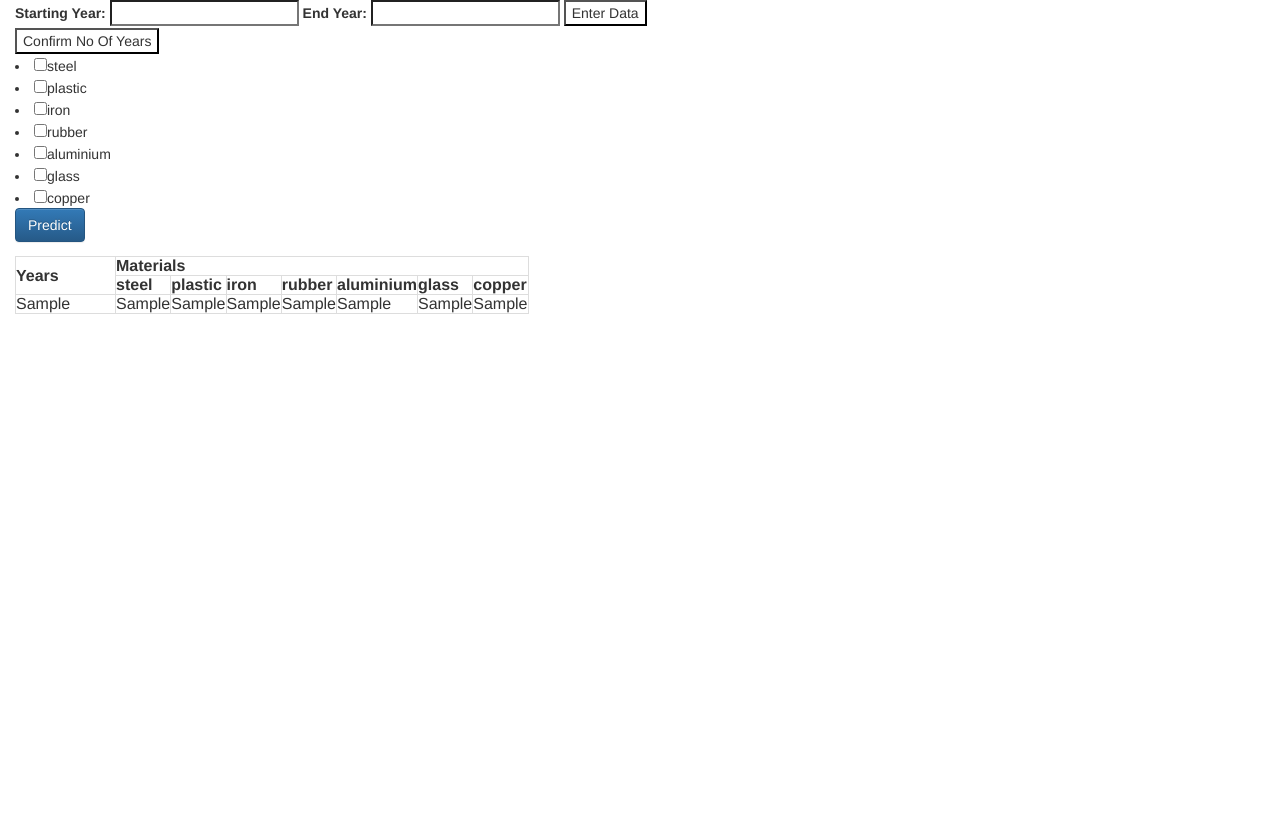
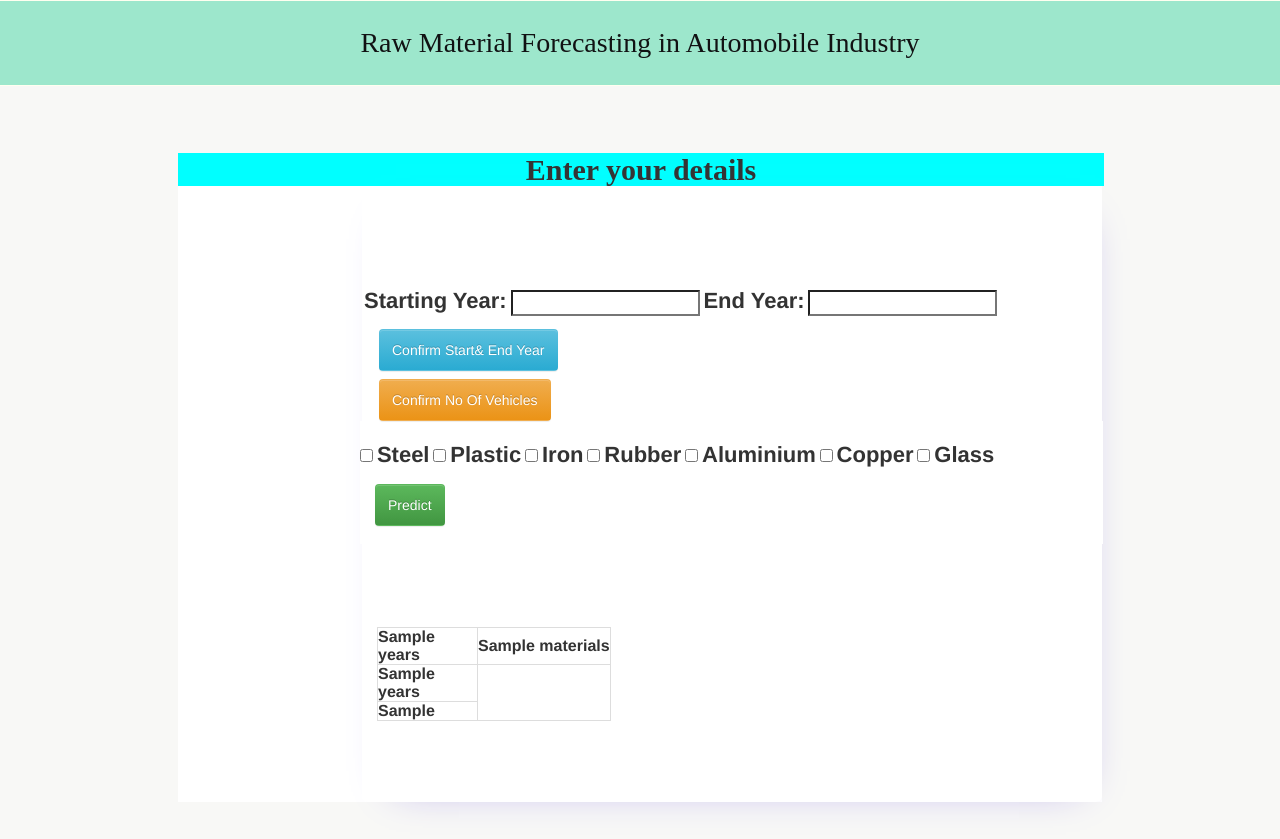
Before and after one commit to pratik4999/project1, a Flask app: template model/templates/index.html in a window 1280 px wide. Before the commit the page ends 314 px from the top, so only its background shows below. Run offline with Flask 2, Linux system fonts and the light colour scheme; the template is opened without the code that fills it: most values are stand-ins (such as "Sample title", 1, 10 or a date in 2020); parts of the project's set-up code (start-up, migrations or seed data) failed here and were passed over; some libraries are stand-ins or nearby versions.

Commit message:
first commit

```diff
--- a/model/app.py
+++ b/model/app.py
@@ -123,7 +123,15 @@ def predict():
                                 aluminium_to_render = str(aluminium_predict)[1:-1].replace(',',' '),
                                 glass_to_render = str(glass_predict)[1:-1].replace(',',' '),
                                 copper_to_render = str(copper_predict)[1:-1].replace(',',' '),
-
+                                Years = "Years",
+                                Materials = "Materials",
+                                Steel = "Steel",
+                                Plastic = "Plastic",
+                                Iron = "Iron",
+                                Rubber = "Rubber",
+                                Aluminium = "Aluminium",
+                                Glass = "Glass",
+                                Copper = "Copper"
                             )
 
 
--- a/model/static/script.js
+++ b/model/static/script.js
@@ -12,6 +12,9 @@ let dataToBeSend;
 var names;
 var checkedValues;
 var namesofcheck;
+
+
+
 
 function createNewElement(event) {
 
@@ -40,7 +43,7 @@ function createNewElement(event) {
 
 
     // newCarsBox.innerHTML = " <input type='number'  id=index > "
-    $('#data').append('<input type="number"  placeholder=" Enter No Of Vehicle Here "  name="value'+ i +'"    id="carinput'+ i +'" />');
+    $('#data').append('<input type="number"  placeholder=" Enter No Of Vehicle Here "  name="value'+ i +'"   pattern="[1-9]{1}[0-9]{7}"  id="carinput'+ i +'" />  ');
 
 
 	// document.getElementById("data").appendChild(txtNewInputBox).placeholder=startYear++;
@@ -64,78 +67,136 @@ function TotalYears() {
     for(var j=0;j<i;j++) {
     console.log(inputOfCars[j]);
     }
-
-
-
-
-    // const dict_values = { startYear, endYear }
-    // const s = JSON.stringify(dict_values);
-    // console.log(s);
-    // // window.alert(s);
-
-    // $.ajax({
-    //     url:"/",
-    //     type:"POST",
-    //     contentType : "application/json"
-    // })
-
 }
 
 
 
 
-// function confirmMaterial() {
-//     var values = [].filter.call(document.getElementsByName('checked_values'), function(c) {
-//         return c.checked;
-//       }).map(function(c) {
-//         return c.value;
-//       });
-//       document.getElementById('show').innerText = JSON.stringify('You Have Selected'+values).toString();
+// function hide_show_table(col_name)
+// {
+//  var checkbox_val=document.getElementById(col_name).checked;
+// if(checkbox_val=="true")
+// {
+//   var all_col=document.getElementsByClassName(col_name);
+//   for(var i=0;i<all_col.length;i++)
+//   {
+//    all_col[i].style.display="none";
+//   }
+//   document.getElementById(col_name+"_head").style.display="none";
+//   document.getElementById(col_name).checked="true";
+//  }
 
+//  else
+//  {
+//   var all_col=document.getElementsByClassName(col_name);
+//   for(var i=0;i<all_col.length;i++)
+//   {
+//    all_col[i].style.display="table-cell";
+//   }
+//   document.getElementById(col_name+"_head").style.display="table-cell";
+//   document.getElementById(col_name).checked="true";
+//  }
 // }
+
+function  checkingValues() {
+    var checkboxSteel = document.getElementById("materialSteel")
+    var checkboxPlastic = document.getElementById("materialPlastic")
+    var checkboxIron  = document.getElementById("materialIron")
+    var checkboxRubber = document.getElementById("materialRubber")
+    var checkboxAluminium = document.getElementById("materialAluminium")
+    var checkboxCopper = document.getElementById("materialCopper")
+    var checkboxGlass = document.getElementById("materialGlass")
+
+    var sch1 = document.getElementById("steelColHead")
+    var pch1 = document.getElementById("plasticColHead")
+    var ich1 = document.getElementById("ironColHead")
+    var rch1 = document.getElementById("rubberColHead")
+    var ach1 = document.getElementById("aluminiumColHead")
+    var gch1 = document.getElementById("glassColHead")
+    var cch1 = document.getElementById("copperColHead")
+
+    var sch2 = document.getElementById("steelCol")
+    var pch2 = document.getElementById("plasticCol")
+    var ich2 = document.getElementById("ironCol")
+    var rch2 = document.getElementById("rubberCol")
+    var ach2 = document.getElementById("aluminiumCol")
+    var gch2 = document.getElementById("glassCol")
+    var cch2 = document.getElementById("copperCol")
+
+
+    // steel
+    if(checkboxSteel.checked == true) {
+        sch1.style.display = "table-cell";
+        sch2.style.display = "table-cell";
+        sch2.style.width = "85px";
+    } else {
+        sch1.style.display = "none";
+        sch2.style.display = "none";
+    }
 
 
 
 
-// $("input :checkbox ").attr("checked",false).click(function()
-// {
-//     var shcolumn="."+$(this).attr("name");
-//     $ (shcolumn).toggle();
-// }
-
-
-// function confirmMaterial() {
-//     $("input :checkbox ").attr("checked",false).click(function()
-// {
-//     var shcolumn="."+$(this).attr("name");
-//     $ (shcolumn).toggle();
-// })
-// }
+    if(checkboxPlastic.checked == true) {
+        pch1.style.display = "table-cell";
+        pch2.style.display = "table-cell" ;
+        pch2.style.width = "85px";
+    } else {
+        pch1.style.display = "none";
+        pch2.style.display = "none";
+    }
 
 
 
-function hide_show_table(col_name)
-{
- var checkbox_val=document.getElementById(col_name).value;
- if(checkbox_val=="show")
- {
-  var all_col=document.getElementsByClassName(col_name);
-  for(var i=0;i<all_col.length;i++)
-  {
-   all_col[i].style.display="none";
-  }
-  document.getElementById(col_name+"_head").style.display="none";
-  document.getElementById(col_name).value="hide";
- }
 
- else
- {
-  var all_col=document.getElementsByClassName(col_name);
-  for(var i=0;i<all_col.length;i++)
-  {
-   all_col[i].style.display="table-cell";
-  }
-  document.getElementById(col_name+"_head").style.display="table-cell";
-  document.getElementById(col_name).value="show";
- }
+    // iron
+    if(checkboxIron.checked == true) {
+        ich1.style.display = "table-cell";
+        ich2.style.display = "table-cell";
+        ich2.style.width = "85px";
+    } else {
+        ich1.style.display = "none";
+        ich2.style.display = "none";
+    }
+
+    // rubber
+    if(checkboxRubber.checked == true) {
+        rch1.style.display = "table-cell";
+        rch2.style.display = "table-cell";
+        rch2.style.width = "85px";
+    } else {
+        rch1.style.display = "none";
+        rch2.style.display = "none";
+    }
+
+    // aluminium
+    if(checkboxAluminium.checked == true) {
+        ach1.style.display = "table-cell";
+        ach2.style.display = "table-cell";
+        ach2.style.width = "85px";
+    } else {
+        ach1.style.display = "none";
+        ach2.style.display = "none";
+    }
+
+    // glass
+    if(checkboxGlass.checked == true) {
+        gch1.style.display = "table-cell";
+        gch2.style.display = "table-cell";
+        gch2.style.width = "85px";
+    } else {
+        gch1.style.display = "none";
+        gch2.style.display = "none";
+    }
+
+    // copper
+    if(checkboxCopper.checked == true) {
+        cch1.style.display = "table-cell";
+        cch2.style.display = "table-cell";
+        cch2.style.width = "85px";
+    } else {
+        cch1.style.display = "none";
+        cch2.style.display = "none";
+    }
+
 }
--- a/model/static/style.css
+++ b/model/static/style.css
@@ -11,3 +11,184 @@ h4 {
     background-color: greenyellow;
     font-size: larger;
 }
+
+.nav{
+    border:4px solid ivory;
+    border-width:1px 0;
+    list-style:none;
+    margin:0;
+    padding:0;
+    text-align:center;
+    font-family: 'Nanum Gothic';
+  }
+  .nav li{
+    display:inline;
+  }
+  .nav a{
+    display:inline-block;
+    padding:10px;
+  }
+
+  /* for adjusting navigation container */
+  .nav>li>a {
+    position: relative;
+    display: block;
+    padding: 22px;
+    font-size: 28px;
+    background-color: #9de7cc;;
+
+
+  }
+  /*
+  heading navigation bar colour */
+  a {
+    color: #111213;
+  }
+
+  /* navigation bar code ends here */
+
+
+
+/* started now  */
+
+.text-primary, .list-wrapper .completed .remove, .horizontal-menu .bottom-navbar .page-navigation>.nav-item.mega-menu .submenu .category-heading {
+    color: #F85924 !important;
+  }
+  .card {
+    position: relative;
+    display: flex;
+    flex-direction: column;
+    min-width: 0;
+    word-wrap: break-word;
+    background-color: #fff;
+    background-clip: border-box;
+    border: 1px solid #f3f3f3;
+    border-radius: 0.625rem;
+  }
+
+  .card {
+    border: 0;
+    box-shadow: 6px 11px 41px -28px #a99de7;
+    -webkit-box-shadow: 6px 11px 41px -28px #a99de7;
+    -moz-box-shadow: 6px 11px 41px -28px #a99de7;
+    -ms-box-shadow: 6px 11px 41px -28px #a99de7;
+    margin: 0px 0px 0px 184px;
+  }
+
+
+
+  .stretch-card>.card {
+
+      min-width: 100%;
+      margin: 0px 155px 7px 154px;
+      padding: 0px 234px 60px 196px;
+  }
+  .col-1, .col-2, .col-3, .col-4, .col-5, .col-6, .lightGallery .image-tile, .col-7, .col-8, .col-9, .col-10, .col-11, .col-12, .col, .col-auto, .col-sm-1, .col-sm-2, .col-sm-3, .col-sm-4, .col-sm-5, .col-sm-6, .col-sm-7, .col-sm-8, .col-sm-9, .col-sm-10, .col-sm-11, .col-sm-12, .col-sm, .col-sm-auto, .col-md-1, .col-md-2, .col-md-3, .col-md-4, .col-md-5, .col-md-6, .col-md-7, .col-md-8, .col-md-9, .col-md-10, .col-md-11, .col-md-12, .col-md, .col-md-auto, .col-lg-1, .col-lg-2, .col-lg-3, .col-lg-4, .col-lg-5, .col-lg-6, .col-lg-7, .col-lg-8, .col-lg-9, .col-lg-10, .col-lg-11, .col-lg-12, .col-lg, .col-lg-auto, .col-xl-1, .col-xl-2, .col-xl-3, .col-xl-4, .col-xl-5, .col-xl-6, .col-xl-7, .col-xl-8, .col-xl-9, .col-xl-10, .col-xl-11, .col-xl-12, .col-xl, .col-xl-auto {
+    position: relative;
+    width: 100%;
+    min-height: 1px;
+    padding-right: 15px;
+    padding-left: 15px;
+
+  }
+    .content-wrapper {
+      max-width: 1140px;
+  }.
+
+  .page-body-wrapper {
+    padding-left: 0;
+    padding-right: 0;
+  }
+
+  .main-panel {
+    background: rgba(247, 247, 244, 0.815);
+    width: 100%;
+    padding: 37px 178px;
+    margin: auto;
+}
+
+  #start{
+    font-size: 13px;
+    padding: 3px 16px 0px 8px;
+      margin: 8px 11px 14px 9px;
+  }
+
+
+  #End {
+    font-size: 13px;
+    padding: 3px 16px 0px 8px;
+      margin: 8px 11px 14px 9px;
+  }
+
+  #cars{
+    margin: 0px 25px 32px 0px;
+  }
+
+  form {
+    margin: 83px 2px;
+  }
+  p {
+    margin: 0 0 10px;
+    font-weight: bold;
+    font-size: 22px;
+  }
+
+  .btn {
+    display: inline-block;
+    padding: 10px 12px;
+    font-size: 14px;
+    font-weight: 400;
+    line-height: 1.42857143;
+    text-align: center;
+    white-space: nowrap;
+    vertical-align: middle;
+
+    touch-action: manipulation;
+    cursor: pointer;
+
+
+
+    border: 1px solid transparent;
+    border-radius: 4px;
+    margin: 8px 0px 0px 15px;
+  }
+
+
+/*
+for enter details */
+  .h4, h4 {
+    font-size: 25 px;
+    margin: 30px -2px 0px 0px;
+    font-weight: bold;
+    font-family: 'Nanum Gothic';
+    font-size: 3rem;
+    background: aqua;
+}
+
+  label {
+    display: inline-block;
+    max-width: 100%;
+    margin-bottom: 5px;
+    font-weight: 700;
+    font-size: 22px;
+  }
+
+
+  .card-body {
+
+    margin: 16px 1px 81px 0px;
+}
+
+.container-fluid {
+  padding-right: 15px;
+  padding-left: 15px;
+  margin-right: auto;
+  margin-left: auto;
+
+
+}
+.checkboxes{
+  margin: 0px -4px 24px -4px;
+    padding: 18px 0px;
+}
+}
--- a/model/templates/index.html
+++ b/model/templates/index.html
@@ -32,14 +32,83 @@
     <script type="text/javascript" src="{{ url_for('static', filename='script.js') }}">  </script>
 </head>
 <body>
-    <form class="container-fluid" action = "http://localhost:5000/predict" method = "POST" >
+
+
+
+    <!-- navigation bar heading starts from hear -->
+    <ul class="nav">
+        <li><a href="/">Raw Material Forecasting in Automobile Industry</a></li>
+
+      </ul>
+<!-- navigation bar code ends here -->
+
+
+<!--
+This is for containe under container -->
+
+<!-- <div class="container-fluid page-body-wrapper"> -->
+    <div class="main-panel">
+        <div class="content-wrapper">
+            <div class=" justify-content-sm-center ">
+
+            </div>
+
+            <div class="text-center">
+                <h4 class="card-title">Enter your details</h4>
+
+            </div>
+
+                    <!-- <div class="col-lg-12 grid-margin stretch-card"> -->
+                        <div class="card ">
+
+                             <div class="card-body">
+
+                                <!-- end -->
+
+
+
+
+
+
+
+
+
+
+
+
+
+
+
+
+
+
+
+
+
+
+
+
+
+
+
+
+
+
+
+
+
+
+
+
+
+    <form name="f1" action = "http://localhost:5000/predict" method = "POST" >
         <!-- Starting Year -->
         <label for="startyear"> Starting Year: </label>
-        <input type="number" name="startyear" id="Starting_Year">
+        <input type="number" name="startyear" id="Starting_Year" required>
 
         <!-- Ending Year -->
         <label for="endyear"> End Year: </label>
-        <input type="number" name="endyear" id="Ending_Year">
+        <input type="number" name="endyear" id="Ending_Year" required >
 
 
         <!-- Number Of Cars -->
@@ -52,152 +121,86 @@
         <!-- <input type="button" onclick="MakeTable()" value="Enter Values"> -->
 
                 <!--  Input Year Wise  -->
-                <input type="button" value="Enter Data" id = "newCarsBox" onclick="createNewElement()" />
+                <div>
+                <input type="button" value="Confirm Start& End Year" class="btn btn-info"  id = "newCarsBox" onclick="createNewElement()" />
+            </div>
                         <div class="container-fluid">
                             <span id="data"> </span>
                             <span id="data"> </span>
                             <span id="data"> </span>
                         </div>
-        <button type="button" onclick="TotalYears()"> Confirm No Of Years </button>
+        <button type="button" onclick="TotalYears()" class="btn btn-warning"> Confirm No Of Vehicles </button>
 
-        <div id="checkbox_div">
+        <div class="checkboxes">
+            <!-- Steel -->
+            <input type="checkbox" id="materialSteel" name="material_steel" value="Steel" onclick="checkingValues()">
+            <label for="materialSteel"> Steel </label>
 
-            <li><input type="checkbox" value="hide" id="steel_col" onchange="hide_show_table(this.id);">steel</li>
-            <li><input type="checkbox" value="hide" id="plastic_col" onchange="hide_show_table(this.id);">plastic</li>
-            <li><input type="checkbox" value="hide" id="iron_col" onchange="hide_show_table(this.id);">iron</li>
-            <li><input type="checkbox" value="hide" id="rubber_col" onchange="hide_show_table(this.id);">rubber</li>
-            <li><input type="checkbox" value="hide" id="aluminium_col" onchange="hide_show_table(this.id);">aluminium</li>
-            <li><input type="checkbox" value="hide" id="glass_col" onchange="hide_show_table(this.id);">glass</li>
-            <li><input type="checkbox" value="hide" id="copper_col" onchange="hide_show_table(this.id);">copper</li>
-           </div>
+            <!-- Plastic -->
+            <input type="checkbox" id="materialPlastic" name="material_plastic" value="Plastic" onclick="checkingValues()">
+            <label for="materialPlastic"> Plastic  </label>
+
+            <!-- Iron -->
+            <input type="checkbox" id="materialIron" name="material_iron" value="Iron" onclick="checkingValues()">
+            <label for="materialIron"> Iron </label>
+
+            <!-- Rubber -->
+            <input type="checkbox" id="materialRubber" name="material_rubber" value="Rubber" onclick="checkingValues()">
+            <label for="materialRubber"> Rubber  </label>
+
+            <!-- Aluminium -->
+            <input type="checkbox" id="materialAluminium" name="material_aluminium" value="Aluminium" onclick="checkingValues()">
+            <label for="materialAluminium"> Aluminium  </label>
+
+            <!-- Copper -->
+            <input type="checkbox" id="materialCopper" name="material_copper" value="Copper" onclick="checkingValues()">
+            <label for="materialCopper"> Copper  </label>
+
+            <!-- Glass -->
+            <input type="checkbox" id="materialGlass" name="material_glass" value="Glass" onclick="checkingValues()">
+            <label for="materialGlass"> Glass </label>
 
 
+            <!-- <button id="button"  type="button" class="btn btn-primary"  onclick="confirmMaterial()" > Confirm </button> -->
+            <br>
             <!-- Predict Button -->
-            <button type="submit" class="btn btn-primary"> Predict </button>
+            <button type="submit"value="submit" class="btn btn-success"> Predict </button>
         </div>
     </form>
          <div class="container-fluid">
-         <!-- <h4>  {{ result1 }}</h4>
-        <h4>  {{ result2 }}</h4> -->
-         <!-- <h4>{{ steel }}</h4> -->
-        <!-- <h4>{{ plastics }}</h4>
-        <h4>{{ iron }}</h4>
-        <h4>{{ rubber }}</h4>
-        <h4>{{ aluminium }}</h4>
-        <h4>{{ glass }}</h4>
-        <h4>{{ copper }}</h4>   -->
+
 
         {% block content %}
         <table class="table-bordered">
-            <col>
-            <col>
-            <col>
-            <colgroup span="1000"></colgroup>
-            <col>
-            <tr>
-                <th rowspan="2" >Years</th>
-
-                <th colspan="10"  >  Materials  </th>
-
-            </tr>
-
-
-
-
 
             <tr>
-
-                <th id="steel_col_head" scope="col">steel</th>
-                <th id="plastic_col_head">plastic</th>
-                <th id="iron_col_head">iron</th>
-                <th id="rubber_col_head">rubber</th>
-                <th id="aluminium_col_head">aluminium</th>
-                <th id="glass_col_head">glass</th>
-                <th id="copper_col_head">copper</th>
-               </tr>
+                <th > {{Years}} </th>
+                <th > {{Materials}} </th>
+            </tr>
             <tr>
-                <td style="width: 100px;"> {{years_to_render}}  </td>
-                <td class="steel_col"  style="width: 0px;" >{{steel_to_render}}</td>
-                <td class="plastic_col" style="width: 0px;"> {{plastic_to_render}} </td>
-                <td class="iron_col" style="width: 0px;">  {{iron_to_render}}</td>
-                <td class="rubber_col" style="width: 0px;">  {{rubber_to_render}}</td>
-                <td class="aluminium_col" style="width: 0px;">  {{aluminium_to_render}}</td>
-                <td class="glass_col" style="width: 0px;"> {{glass_to_render}} </td>
-                <td class="copper_col" style="width: 0px;">  {{copper_to_render}} </td>
-               </tr>
+                <th scope="col"> {{Years}} </th>
+                <th style="display:none" id="steelColHead" scope="col">{{Steel}}</th>
+                <th style="display:none" id="plasticColHead" scope="col">{{Plastic}}</th>
+                <th style="display:none" id="ironColHead" scope="col">{{Iron}}</th>
+                <th style="display:none" id="rubberColHead" scope="col">{{Rubber}}</th>
+                <th style="display:none" id="aluminiumColHead" scope="col">{{Aluminium}}</th>
+                <th style="display:none" id="glassColHead" scope="col">{{Glass}}</th>
+                <th style="display:none" id="copperColHead" scope="col">{{Copper}}</th>
+            </tr>
+            <tr>
+                <th class="" style="width: 100px;"> {{years_to_render}}  </th>
+                <td style="display:none" id="steelCol" for="steelCol" style="width :0px;">   {{steel_to_render}}  </td>
+                <td style="display:none" id="plasticCol"  class="plasticCol" style="width :0px;">  {{plastic_to_render}}  </td>
+                <td style="display:none" id="ironCol" class="ironCol" style="width :0px;">  {{iron_to_render}}  </td>
+                <td style="display:none" id="rubberCol" class="rubberCol" style="width :0px;">  {{rubber_to_render}}  </td>
+                <td style="display:none" id="aluminiumCol" class="aluminiumCol" style="width :0px;">  {{aluminium_to_render}}  </td>
+                <td style="display:none" id="glassCol" class="glassCol" style="width :0px;">  {{glass_to_render}}  </td>
+                <td style="display:none" id="copperCol" class="copperCol" style="width :0px;">  {{copper_to_render}}  </td>
             </tr>
 
         </table>
         {% endblock %}
 
-
-
-        <!-- <table class="table-bordered">
-            <col>
-            <col>
-            <col>
-            <colgroup span="4"></colgroup>
-            <col>
-            <tr>
-                <th rowspan="2" style="vertical-align : middle;text-align:center; width: 50%;">Years</th>
-
-                <th colspan="5" style="horizontal-align : middle;text-align:center; width: 50%;">Materials</th>
-
-            </tr>
-
-
-
-            <tr>
-                <th scope="col">Steel</th>
-                <th scope="col">Plastic</th>
-                <th scope="col">Iron</th>
-                <th scope="col">copper</th>
-                <th scope="col">Rubber</th>
-            </tr>
-            <tr>
-                <th>2021-22</th>
-                <td>   </td>
-                <td>     </td>
-                <td>     </td>
-                <td>     </td>
-                <td>     </td>
-            </tr>
-            <tr>
-        </table> -->
-
-
-   <!-- <table class="table-bordered"> -->
-
-           <!-- <table id="employee_table" >
-           <tr>
-
-            <th scope="col"> Years </th>
-            <th id="steel_col_head" scope="col">steel</th>
-            <th id="plastic_col_head">plastic</th>
-            <th id="iron_col_head">iron</th>
-            <th id="rubber_col_head">rubber</th>
-            <th id="aluminium_col_head">aluminium</th>
-            <th id="glass_col_head">glass</th>
-            <th id="copper_col_head">copper</th>
-           </tr>
-
-           <tr>
-               <td style="width: 100px;"> {{years_to_render}}  </td>
-            <td class="steel_col"  style="width: 0px;" >{{steel_to_render}}</td>
-            <td class="plastic_col" style="width: 0px;"> {{plastic_to_render}} </td>
-            <td class="iron_col" style="width: 0px;">  {{iron_to_render}}</td>
-            <td class="rubber_col" style="width: 0px;">  {{rubber_to_render}}</td>
-            <td class="aluminium_col" style="width: 0px;">  {{aluminium_to_render}}</td>
-            <td class="glass_col" style="width: 0px;"> {{glass_to_render}} </td>
-            <td class="copper_col" style="width: 0px;">  {{copper_to_render}} </td>
-           </tr>
-           </table> -->
-
-
-
-
-
-
     </div>
 </body>
 </html>
```
